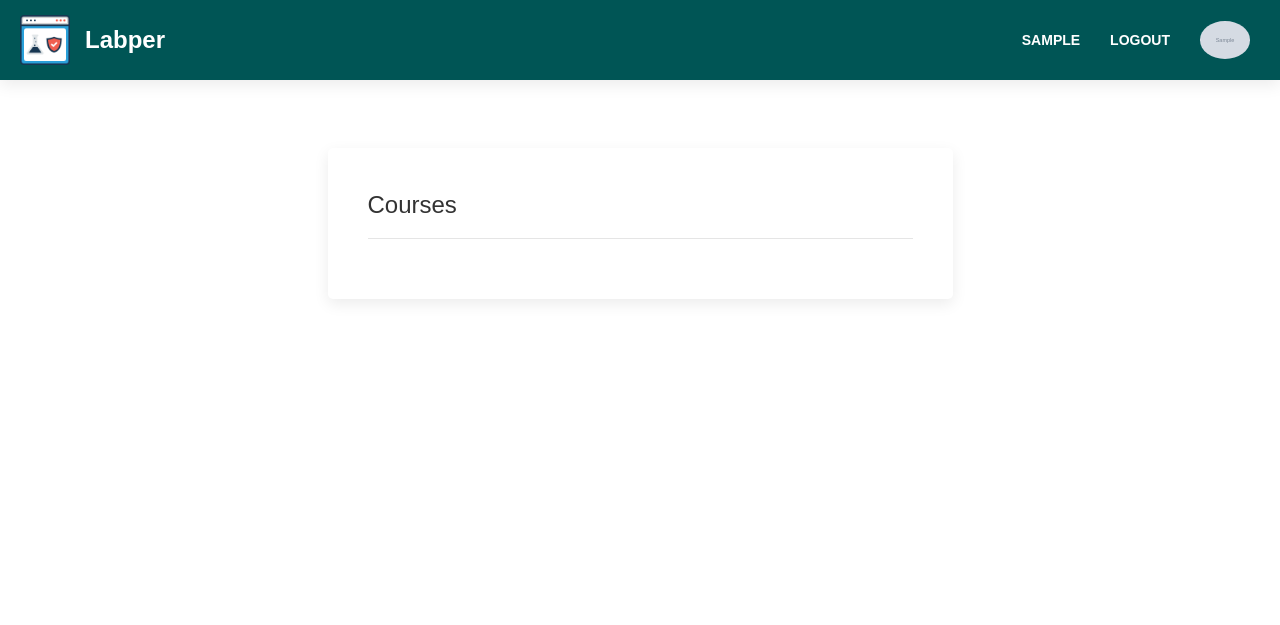
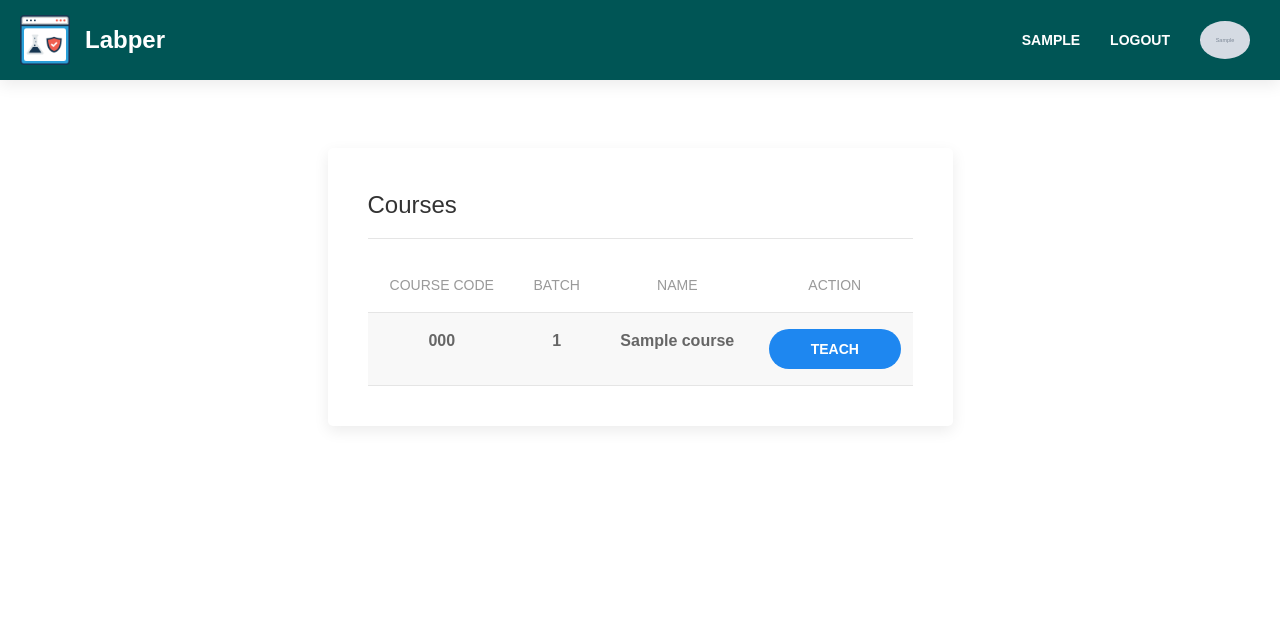
Before and after one commit to aashutoshrathi/labper, a Django app: page /list_course/ in a window 1280 px wide. Shown: the top 625 px of the page. Run offline with Django 3.2, Linux system fonts and the light colour scheme; a user stored in the database is signed in; tables that the repository leaves empty hold one stand-in row (values such as "Sample post"); grey boxes marked "Sample" are stand-in pictures; some libraries are stand-ins or nearby versions; some web fonts are replaced.

Commit message:
Added Leave and Join Course functions

```diff
--- a/brutus/settings.py
+++ b/brutus/settings.py
@@ -32,6 +32,7 @@ INSTALLED_APPS = [
     'django.contrib.staticfiles',
     'landing.apps.LandingConfig',
     'social_django',
+    'django_extensions',
 ]
 
 MIDDLEWARE = [
--- a/brutus/urls.py
+++ b/brutus/urls.py
@@ -15,5 +15,6 @@ urlpatterns = [
     path('admin/', admin.site.urls),
     url(r'^logout/$', auth_views.LogoutView.as_view(template_name="registration/login.html"), name='logout'),
     url(r'^oauth/', include('social_django.urls', namespace='social')),
-    url(r'^teach/(?P<teacher>[\w\-]+)/(?P<course>[\w\-]+)/$', views.teach_course, name='teach')
+    url(r'^teach/(?P<teacher>[\w\-]+)/(?P<course>[\w\-]+)/$', views.teach_course, name='teach'),
+    url(r'^leave/(?P<teacher>[\w\-]+)/(?P<course>[\w\-]+)/$', views.leave_course, name='leave'),
 ]
--- a/landing/forms.py
+++ b/landing/forms.py
@@ -27,8 +27,6 @@ class AddCourseForm(forms.ModelForm):
         })
 
 
-
-
     class Meta:
         model = Course
         fields = ('name', 'code', 'session', 'target_batch')
--- a/landing/templates/landing/course_list.html
+++ b/landing/templates/landing/course_list.html
@@ -10,14 +10,12 @@
     <hr>
     <table class="uk-table uk-table-striped">
         <thead>
-            {% for course in courses %}
             <tr>
                 <th class="uk-text-center">Course Code</th>
                 <th class="uk-text-center">Batch</th>
                 <th class="uk-text-center">Name</th>
                 <th class="uk-text-center">Action</th>
             </tr>
-            {% endfor %}
         </thead>
         <tbody>
             {% for course in courses %}
@@ -26,12 +24,26 @@
                 <td class="uk-text-center">{{ course.target_batch }}</td>
                 <td class="uk-text-center">{{ course.name }}</td>
                 <td>
-                    <a href="{% url 'teach' teacher=user.profile.teacher_profile.id course=course.code %}" class="uk-width-1-1 uk-button text-white uk-button-secondary uk-width-auto uk-align-center uk-border-pill">
+                    <a href="{% url 'leave' teacher=user.profile.teacher_profile.id course=course.code %}" class="uk-width-1-1 uk-button text-white uk-button-danger uk-width-auto uk-align-center uk-border-pill">
+                        Leave
+                    </a>
+                </td>
+            </tr>
+            {% endfor %}
+
+            {% for c in other_courses %}
+            <tr>
+                <td class="uk-text-center">{{ c.code }}</td>
+                <td class="uk-text-center">{{ c.target_batch }}</td>
+                <td class="uk-text-center">{{ c.name }}</td>
+                <td>
+                    <a href="{% url 'teach' teacher=user.profile.teacher_profile.id course=c.code %}" class="uk-width-1-1 uk-button text-white uk-button-primary uk-width-auto uk-align-center uk-border-pill">
                         Teach
                     </a>
                 </td>
             </tr>
             {% endfor %}
+
         </tbody>
     </table>
 </div>
--- a/landing/views.py
+++ b/landing/views.py
@@ -7,6 +7,7 @@ from django.contrib.auth.decorators import login_required
 from django.http import JsonResponse
 from django.shortcuts import redirect, render
 from django.views import View
+from urllib3 import request
 
 
 @login_required
@@ -45,13 +46,19 @@ def upgrade(request):
 class ListCourseView(View):
     def get(self, request):
         t_courses = Teacher.objects.get(profile=request.user.profile).course.all()
-        return render(request, 'landing/course_list.html', {'courses':t_courses})
+        other = Course.objects.all()
+        other_course = []
+        for c in other:
+            if c not in t_courses:
+                other_course.append(c)
+        return render(request, 'landing/course_list.html', {'courses': t_courses,
+                                                            'other_courses': other_course})
 
 
 class AddCourseView(View):
     def get(self, request):
         try:
-            if request.user.profile.teacher_profile:
+            if request.user.profile.teacher_profile or request.user.is_superuser:
                 form = AddCourseForm()
                 title = "Add Course"
                 return render(request, 'landing/forms_default.html', {'form': form,
@@ -87,7 +94,23 @@ def teach_course(request, course, teacher):
         }
         return JsonResponse(data)
     messages.success(request, 'Your course was added successfully!')
-    return redirect('ListCourseView')
+    return redirect('list_course')
+
+
+@login_required
+def leave_course(request, course, teacher):
+    if request.user.profile.teacher_profile:
+        current = Teacher.objects.get(id=teacher)
+        course_current = Course.objects.get(code=course)
+        current.course.remove(course_current)
+    else:
+        data = {
+            'error': "Forbidden",
+            'description': "Not for you Nigga!"
+        }
+        return JsonResponse(data)
+    messages.success(request, 'Your have left the course successfully!')
+    return redirect('list_course')
 
 
 def land(request):
```
Also changed, not shown: 2 other files.
